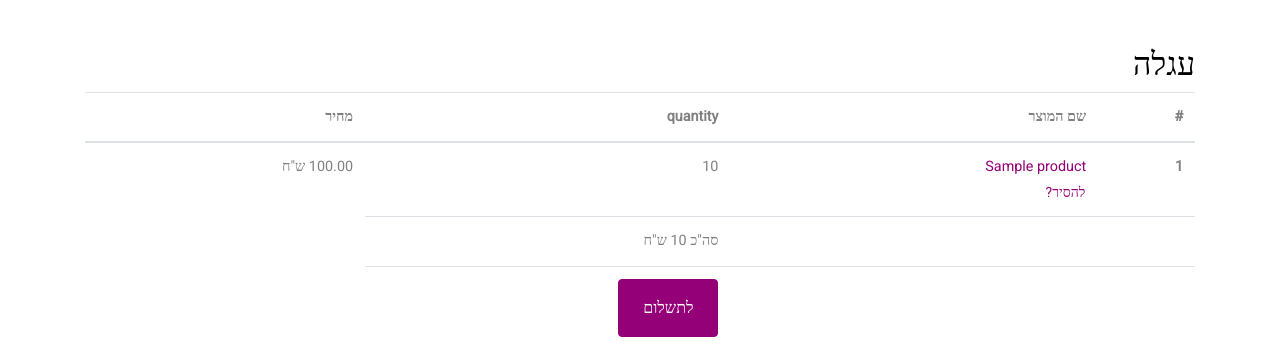
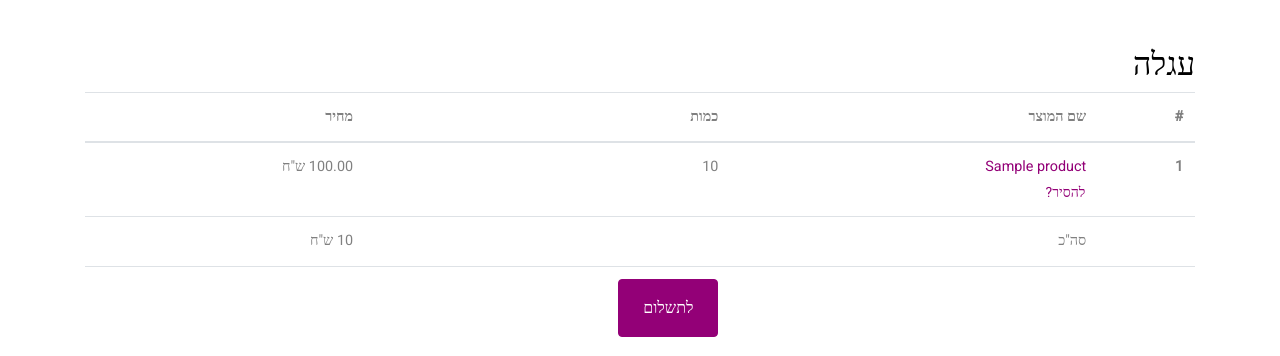
Before and after one commit to shanirabi/hasabim_shotim_site, a Django app: template carts/templates/carts/home.html in a window 1280 px wide. Shown: the part 264-620 px from the top of the page. Run offline with Django 3.2, Linux system fonts and the light colour scheme; tables that the repository leaves empty hold one stand-in row (values such as "Sample post"); the template is opened without the code that fills it: values that come from a table or form of the project are taken from there, most other values are stand-ins (such as "Sample title", 1, 10 or a date in 2020); some libraries are stand-ins or nearby versions; some web fonts are replaced.

Commit message:
cart table alignment

```diff
--- a/carts/templates/carts/home.html
+++ b/carts/templates/carts/home.html
@@ -20,7 +20,7 @@
                     <tr>
                       <th>#</th>
                       <th>שם המוצר</th>
-                      <th>quantity</th>
+                      <th>כמות</th>
                       <th>מחיר</th>
                     </tr>
                   </thead>
@@ -37,16 +37,16 @@
                     </tr>
                     {% endfor %}
                     <tr>
-                      <td colspan="2"></td>
-                      <td><b>סה"כ </b> {{total}} ש"ח</td>
+                      <td></td>
+                      <td><b>סה"כ </b></td>
+                      <td></td>
+                      <td>{{total}} ש"ח</td>
                     </tr>
-                    <!-- <tr>
-                      <td colspan="2"></td>
-                      <td><b>סה"כ"</b> {{ cart.total }}</td>
-                    </tr> -->
+
                     <tr>
                       <td colspan="2"></td>
                       <td><a class='btn btn-md height-auto px-4 py-3 btn-primary rtl' href='{% url "carts:checkout" %}'>לתשלום</a></td>
+                      <td></td>
                     </tr>
                   </tbody>
                 </table>
```
